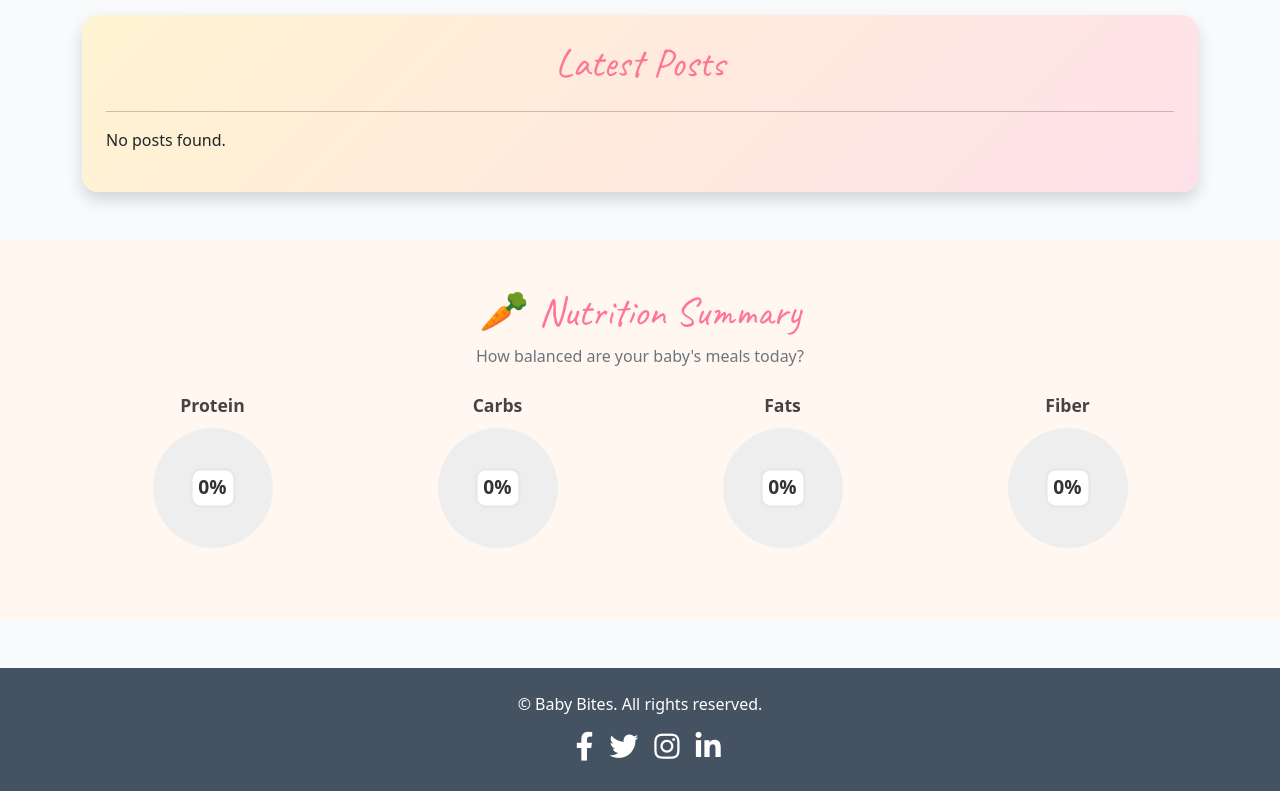
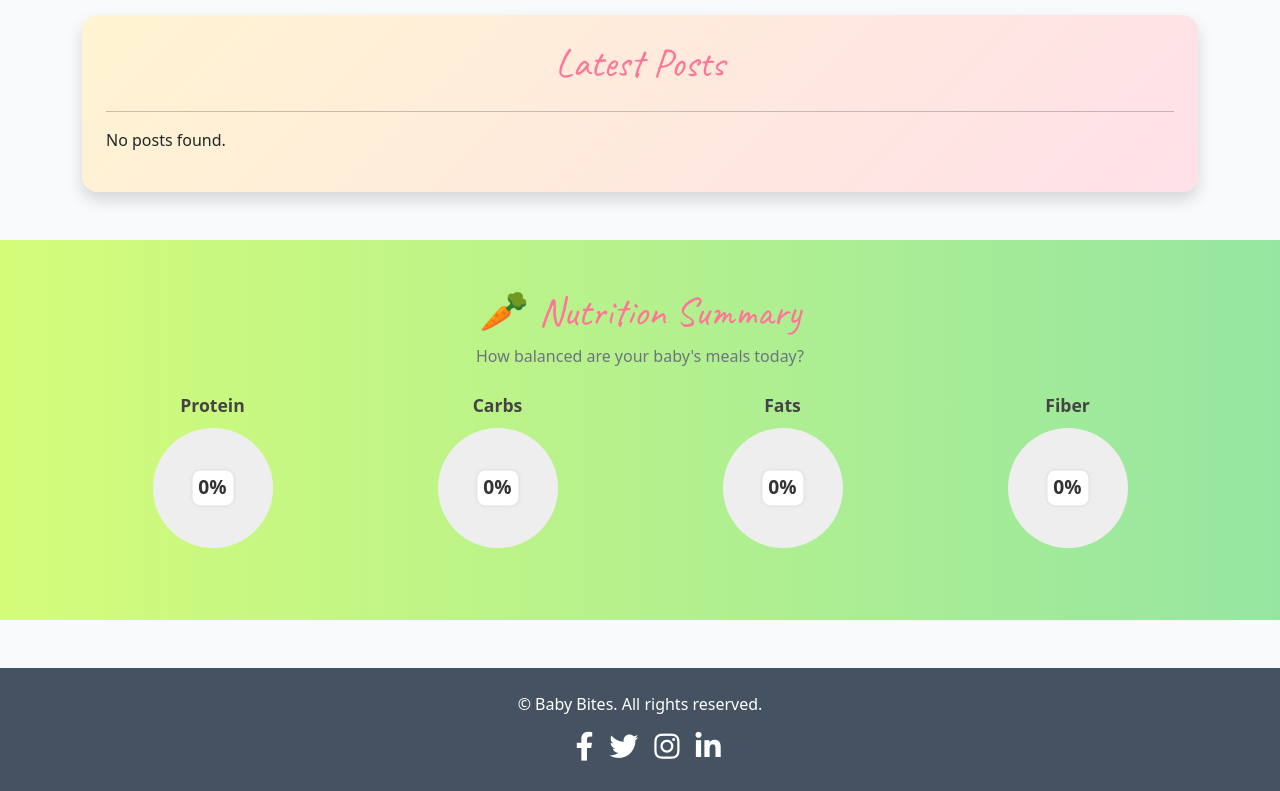
Before and after one commit to Naida1710/baby_bites, a Django app: page / in a window 1280 px wide. Shown: the part 1123-1914 px from the top of the page. Run offline with Django 5.2, Linux system fonts and the light colour scheme; data that the repository does not hold is empty; parts of the project's set-up code (start-up, migrations or seed data) failed here and were passed over; some libraries are stand-ins or nearby versions.

Commit message:
Change the background color for my nutrition section

```diff
--- a/static/css/style.css
+++ b/static/css/style.css
@@ -575,7 +575,8 @@ body {
 
 
 .nutrition-section {
-    background-color: #fff7f0;
+    background: linear-gradient(to right, #d4fc79, #96e6a1);
+
   }
 
   .label-top {
--- a/static/js/script.js
+++ b/static/js/script.js
@@ -17,6 +17,7 @@ document.addEventListener("DOMContentLoaded", function () {
       });
     }
   });
+
 
   document.addEventListener("DOMContentLoaded", function () {
     const circles = document.querySelectorAll(".animated-circle");
@@ -48,6 +49,8 @@ document.addEventListener("DOMContentLoaded", function () {
 
     circles.forEach((circle) => observer.observe(circle));
   });
+
+
 
 
   document.querySelectorAll('.btn-nav').forEach(button => {
```
